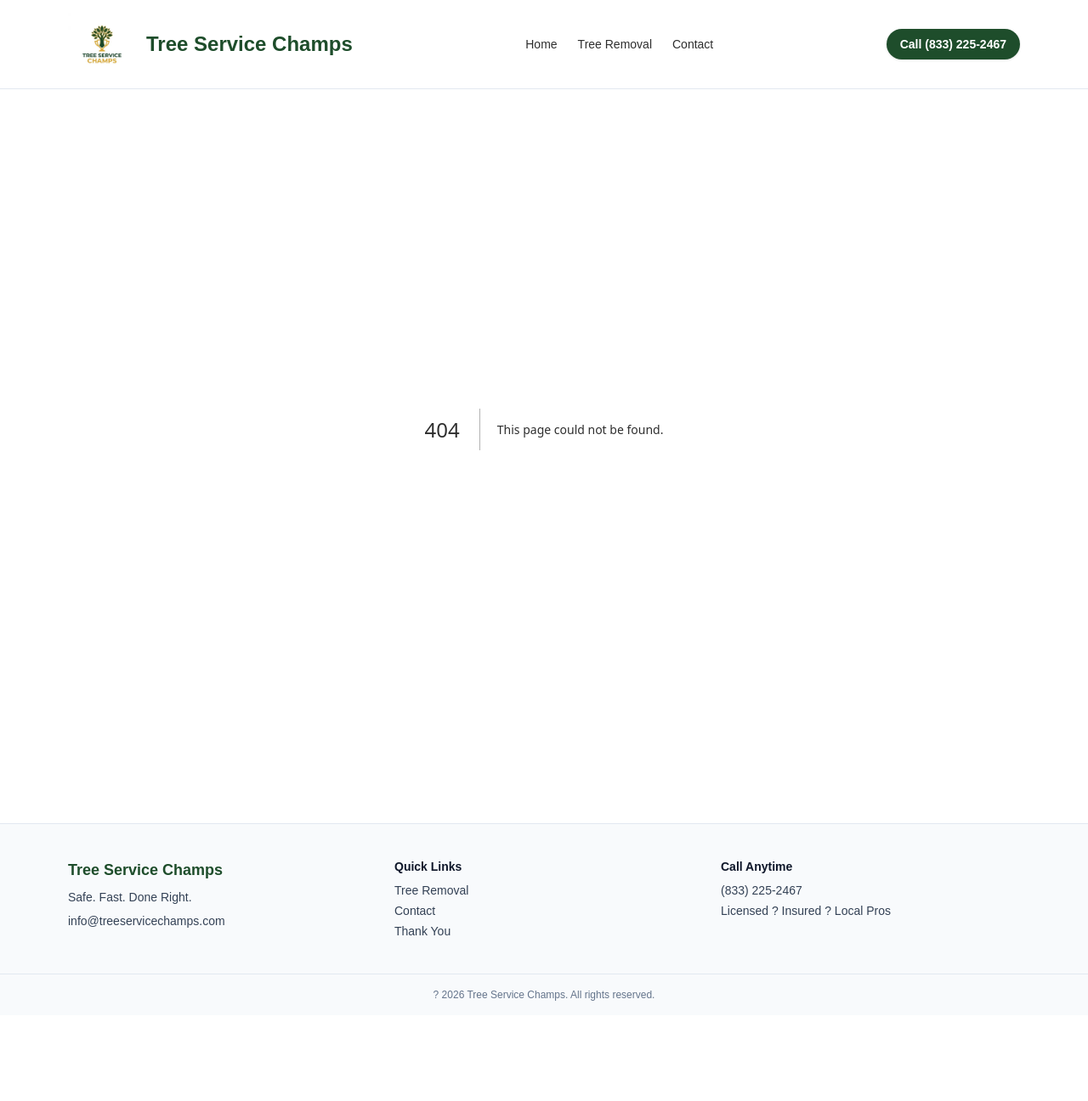
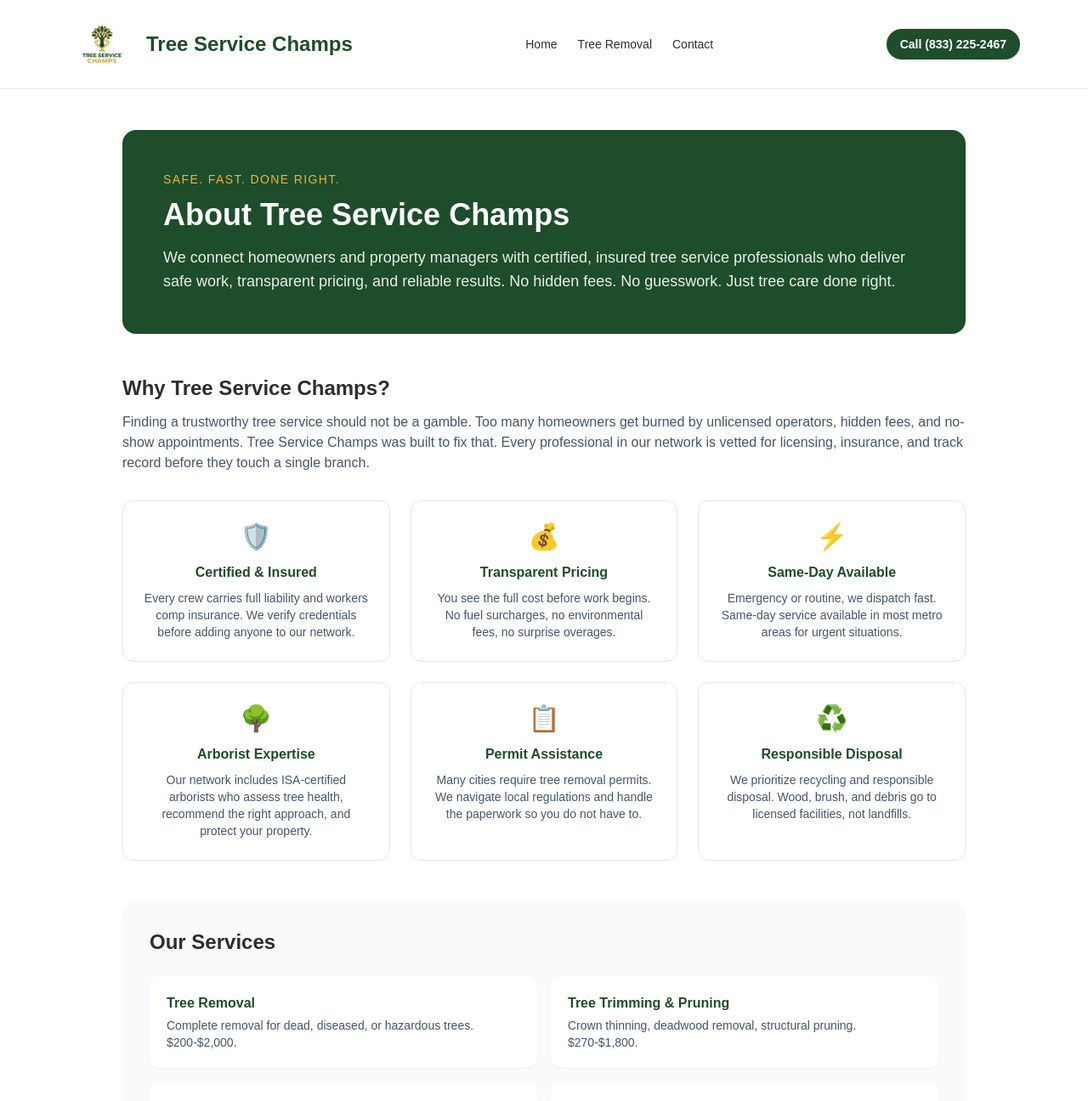
Before and after one commit to joeybeyer/treeservicechamps, a Next.js app: page /about in a window 1280 px wide. Before the commit this address had no page. Shown: the top 1296 px of the page at 85% size. Before the commit the page ends 1195 px from the top, so only its background shows below. Built offline with nearby package versions, Linux system fonts and the light colour scheme.

Commit message:
Add about page - company story, trust signals, service overview, city links

```diff
--- /dev/null
+++ b/src/app/about/page.tsx
@@ -0,0 +1,90 @@
+import type { Metadata } from "next";
+import Link from "next/link";
+import { COMPANY } from "@/data/company";
+
+export const metadata: Metadata = {
+  title: "About Tree Service Champs | Safe. Fast. Done Right.",
+  description:
+    "Tree Service Champs connects homeowners with certified, insured tree service professionals. Safe removal, transparent pricing, same-day service in 75+ cities.",
+};
+
+export default function AboutPage() {
+  return (
+    <div className="mx-auto max-w-5xl px-4 py-12">
+      <div className="rounded-2xl bg-forest-green text-white p-8 md:p-12">
+        <p className="text-sm uppercase tracking-widest text-champ-gold">{COMPANY.tagline}</p>
+        <h1 className="mt-3 text-3xl md:text-4xl font-bold">About Tree Service Champs</h1>
+        <p className="mt-4 text-lg text-white/90">
+          We connect homeowners and property managers with certified, insured tree service professionals who deliver safe work, transparent pricing, and reliable results. No hidden fees. No guesswork. Just tree care done right.
+        </p>
+      </div>
+
+      <section className="mt-12">
+        <h2 className="text-2xl font-bold text-slate-dark">Why Tree Service Champs?</h2>
+        <p className="mt-3 text-slate-600">
+          Finding a trustworthy tree service should not be a gamble. Too many homeowners get burned by unlicensed operators, hidden fees, and no-show appointments. Tree Service Champs was built to fix that. Every professional in our network is vetted for licensing, insurance, and track record before they touch a single branch.
+        </p>
+        <div className="mt-8 grid gap-6 md:grid-cols-3">
+          {[
+            { icon: "🛡️", title: "Certified & Insured", desc: "Every crew carries full liability and workers comp insurance. We verify credentials before adding anyone to our network." },
+            { icon: "💰", title: "Transparent Pricing", desc: "You see the full cost before work begins. No fuel surcharges, no environmental fees, no surprise overages." },
+            { icon: "⚡", title: "Same-Day Available", desc: "Emergency or routine, we dispatch fast. Same-day service available in most metro areas for urgent situations." },
+            { icon: "🌳", title: "Arborist Expertise", desc: "Our network includes ISA-certified arborists who assess tree health, recommend the right approach, and protect your property." },
+            { icon: "📋", title: "Permit Assistance", desc: "Many cities require tree removal permits. We navigate local regulations and handle the paperwork so you do not have to." },
+            { icon: "♻️", title: "Responsible Disposal", desc: "We prioritize recycling and responsible disposal. Wood, brush, and debris go to licensed facilities, not landfills." },
+          ].map((item) => (
+            <div key={item.title} className="rounded-xl border border-slate-200 p-6 text-center">
+              <div className="text-3xl mb-3">{item.icon}</div>
+              <h3 className="font-semibold text-forest-green">{item.title}</h3>
+              <p className="mt-2 text-sm text-slate-600">{item.desc}</p>
+            </div>
+          ))}
+        </div>
+      </section>
+
+      <section className="mt-12 rounded-2xl bg-slate-50 p-8">
+        <h2 className="text-2xl font-bold text-slate-dark">Our Services</h2>
+        <div className="mt-6 grid gap-4 md:grid-cols-2">
+          {[
+            { name: "Tree Removal", desc: "Complete removal for dead, diseased, or hazardous trees. $200-$2,000.", href: "/tree-removal" },
+            { name: "Tree Trimming & Pruning", desc: "Crown thinning, deadwood removal, structural pruning. $270-$1,800.", href: "/tree-trimming" },
+            { name: "Stump Grinding", desc: "Below-grade stump removal for clean yards. $150-$300.", href: "/stump-grinding" },
+            { name: "Emergency Service", desc: "24/7 response for storm damage and fallen trees.", href: "/emergency-tree-service" },
+          ].map((s) => (
+            <Link key={s.name} href={s.href} className="rounded-xl bg-white p-5 shadow-sm hover:shadow-md transition-shadow block">
+              <h3 className="font-semibold text-forest-green">{s.name}</h3>
+              <p className="mt-1 text-sm text-slate-600">{s.desc}</p>
+            </Link>
+          ))}
+        </div>
+      </section>
+
+      <section className="mt-12">
+        <h2 className="text-2xl font-bold text-slate-dark">Nationwide Coverage</h2>
+        <p className="mt-3 text-slate-600">
+          Tree Service Champs operates in 75+ cities across the United States. Whether you are in Houston dealing with hurricane debris, Atlanta managing a dense urban canopy, or Nashville prepping for tornado season, our local crews know the trees, the regulations, and the weather patterns in your area.
+        </p>
+        <div className="mt-6 flex flex-wrap gap-4">
+          <Link href="/tree-service-houston-tx" className="text-sm text-forest-green hover:underline">Houston, TX</Link>
+          <Link href="/tree-service-atlanta-ga" className="text-sm text-forest-green hover:underline">Atlanta, GA</Link>
+          <Link href="/tree-service-charlotte-nc" className="text-sm text-forest-green hover:underline">Charlotte, NC</Link>
+          <Link href="/tree-service-nashville-tn" className="text-sm text-forest-green hover:underline">Nashville, TN</Link>
+          <Link href="/tree-service-tampa-fl" className="text-sm text-forest-green hover:underline">Tampa, FL</Link>
+        </div>
+      </section>
+
+      <section className="mt-12 rounded-2xl bg-forest-green px-6 py-10 text-white text-center">
+        <h2 className="text-2xl font-bold">Ready for a Free Quote?</h2>
+        <p className="mt-3 text-white/90">Certified crews. Clear pricing. Same-day available.</p>
+        <div className="mt-6 flex flex-wrap justify-center gap-4">
+          <a href={COMPANY.phoneHref} className="rounded-full bg-champ-gold px-8 py-3 text-sm font-semibold text-slate-dark">
+            Call {COMPANY.phone}
+          </a>
+          <Link href="/contact" className="rounded-full border border-white px-8 py-3 text-sm font-semibold">
+            Get a Quote
+          </Link>
+        </div>
+      </section>
+    </div>
+  );
+}
```
